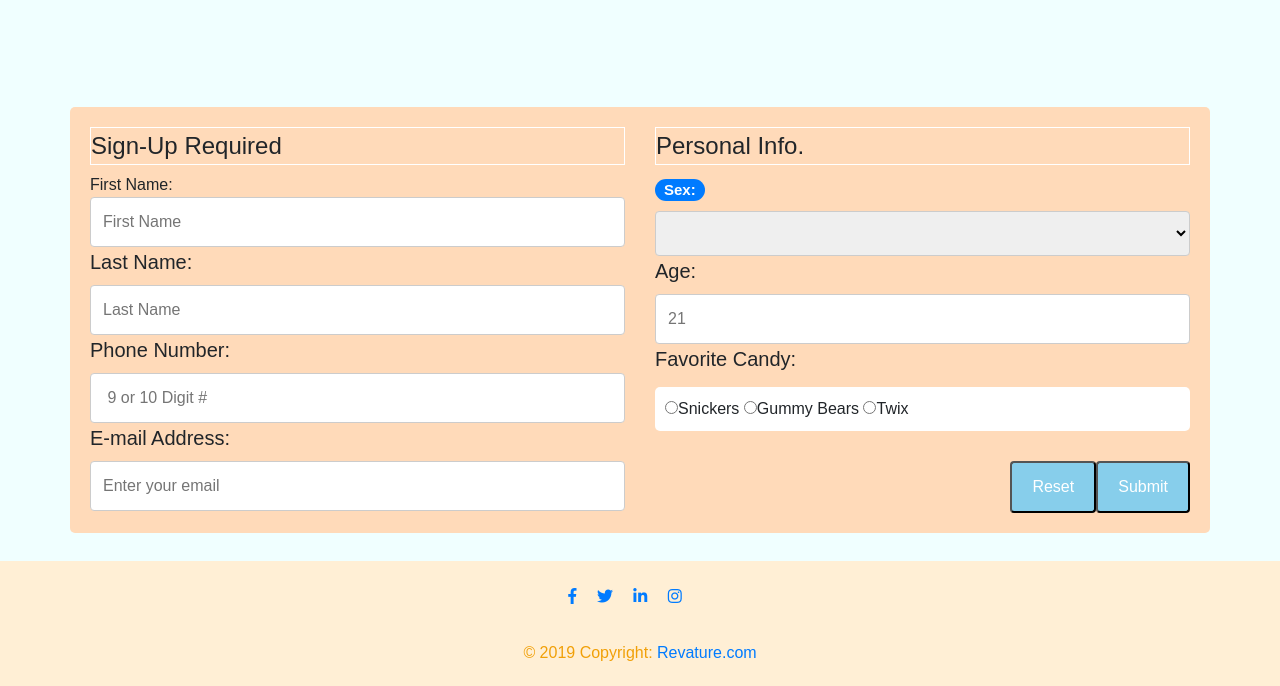
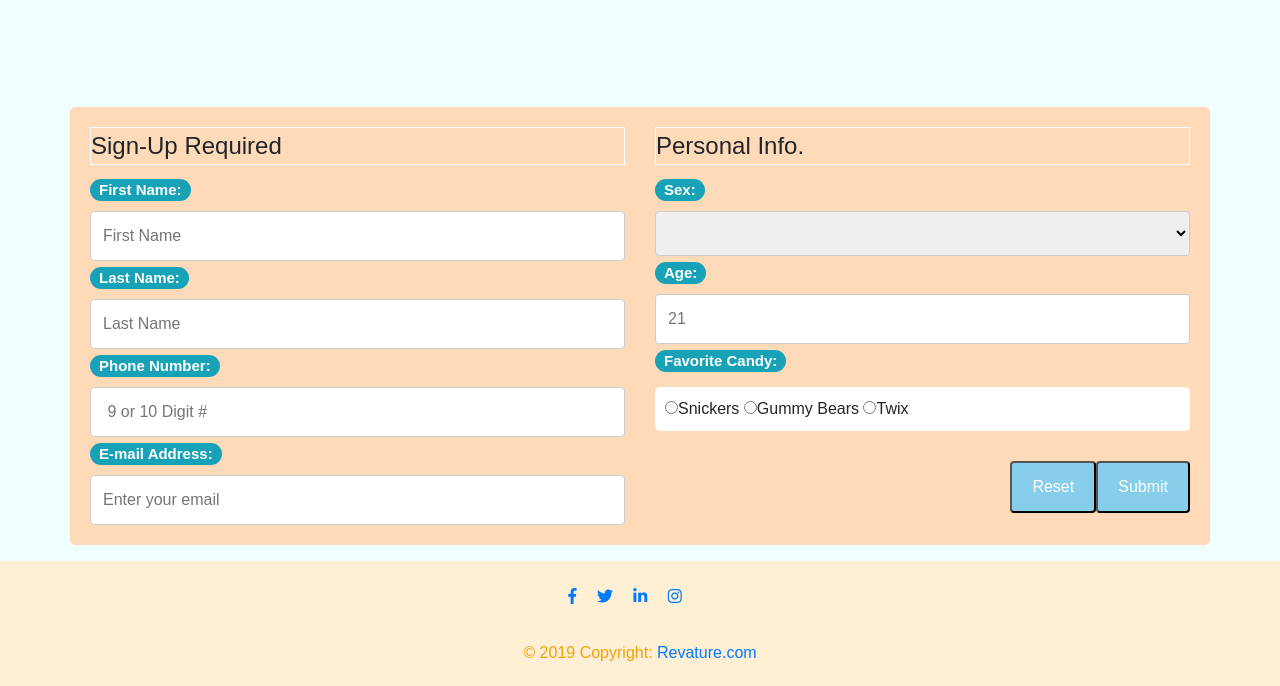
Before and after one commit to 2502-feb25-java-org/aleksandar_project0, a plain HTML site: page SignUp/signUp.html in a window 1280 px wide. Shown: the part 114-800 px from the top of the page. Drawn offline with nearby package versions, Linux system fonts and the light colour scheme.

Commit message:
Sign Up Visual Changes

```diff
--- a/SignUp/Styles/signUp.css
+++ b/SignUp/Styles/signUp.css
@@ -21,7 +21,6 @@ input[type=text], select, textarea{
     padding: 12px;
     border: 1px solid #ccc;
     border-radius: 4px;
-    unit-sizing: border-unit;
     resize: vertical;
   }
 
@@ -30,7 +29,6 @@ input[type=email], select, textarea{
     padding: 12px;
     border: 1px solid #ccc;
     border-radius: 4px;
-    unit-sizing: border-unit;
     resize: vertical;
   }
 
@@ -39,7 +37,6 @@ input[type=tel], select, textarea{
     padding: 12px;
     border: 1px solid #ccc;
     border-radius: 4px;
-    unit-sizing: border-unit;
     resize: vertical;
   }
 
@@ -50,7 +47,6 @@ input[type=number], select, textarea{
     padding: 12px;
     border: 1px solid #ccc;
     border-radius: 4px;
-    unit-sizing: border-unit;
     resize: vertical;
   }
 
--- a/SignUp/signUp.html
+++ b/SignUp/signUp.html
@@ -41,14 +41,14 @@
                     <fieldset>
 
                         <legend> Sign-Up Required </legend>
-                        <label for="firstname"></label><span class="label label-default">First Name:
+                        <label for="firstname"><span class="badge badge-pill badge-info">First Name:
                         </span></label><input type="text" id="firstname" placeholder="First Name" oninput="store();"
                             required>
-                        <label for="lastname"> Last Name:</label><input type="text" id="lastname"
+                        <label for="lastname"><span class="badge badge-pill badge-info"> Last Name:</span></label><input type="text" id="lastname"
                             placeholder="Last Name" oninput="store();" required><br>
-                        <label for="phonenum">Phone Number:</label><input type="tel" pattern="[0-9]{9}|[0-9]{10}"
+                        <label for="phonenum"><span class="badge badge-pill badge-info">Phone Number:</span></label><input type="tel" pattern="[0-9]{9}|[0-9]{10}"
                             id="phonenum" placeholder=" 9 or 10 Digit #" oninput="store();" required>
-                        <label for="email"> E-mail Address:</label><input type="email" id="email"
+                        <label for="email"> <span class="badge badge-pill badge-info">E-mail Address:</span></label><input type="email" id="email"
                             placeholder="Enter your email" oninput="store();" required><br>
                     </fieldset>
                 </div>
@@ -56,7 +56,7 @@
                 <div class="col-sm-6">
                     <fieldset>
                         <legend> Personal Info.</legend>
-                        <label for="sex"><span class="badge badge-pill badge-primary">Sex:</span></label>
+                        <label for="sex"><span class="badge badge-pill badge-info">Sex:</span></label>
                         <select id="sex" oninput="store();" required>
                             <option value="" selected disabled hidden>Choose here</option>
                             <option value="male">Male</option>
@@ -64,9 +64,9 @@
                             <option value="other">Other</option>
                             <option value="other">Prefer Not to Answer</option>
                         </select><br>
-                        <label for="age">Age:</label><input type="number" id="age" id="age" min="18" max="100"
+                        <label for="age"><span class="badge badge-pill badge-info">Age:</span></label><input type="number" id="age" id="age" min="18" max="100"
                             placeholder=21 oninput="store();" required><br>
-                        <label for="faveCandy"> Favorite Candy: </label>
+                        <label for="faveCandy"><span class="badge badge-pill badge-info"> Favorite Candy: </span></label>
                         <div class="candy">
                             <input type="radio" name="faveCandy" id="Snickers" oninput="storeRadio();">Snickers
                             <input type="radio" name="faveCandy" id="Gummy" oninput="storeRadio();">Gummy Bears
```
